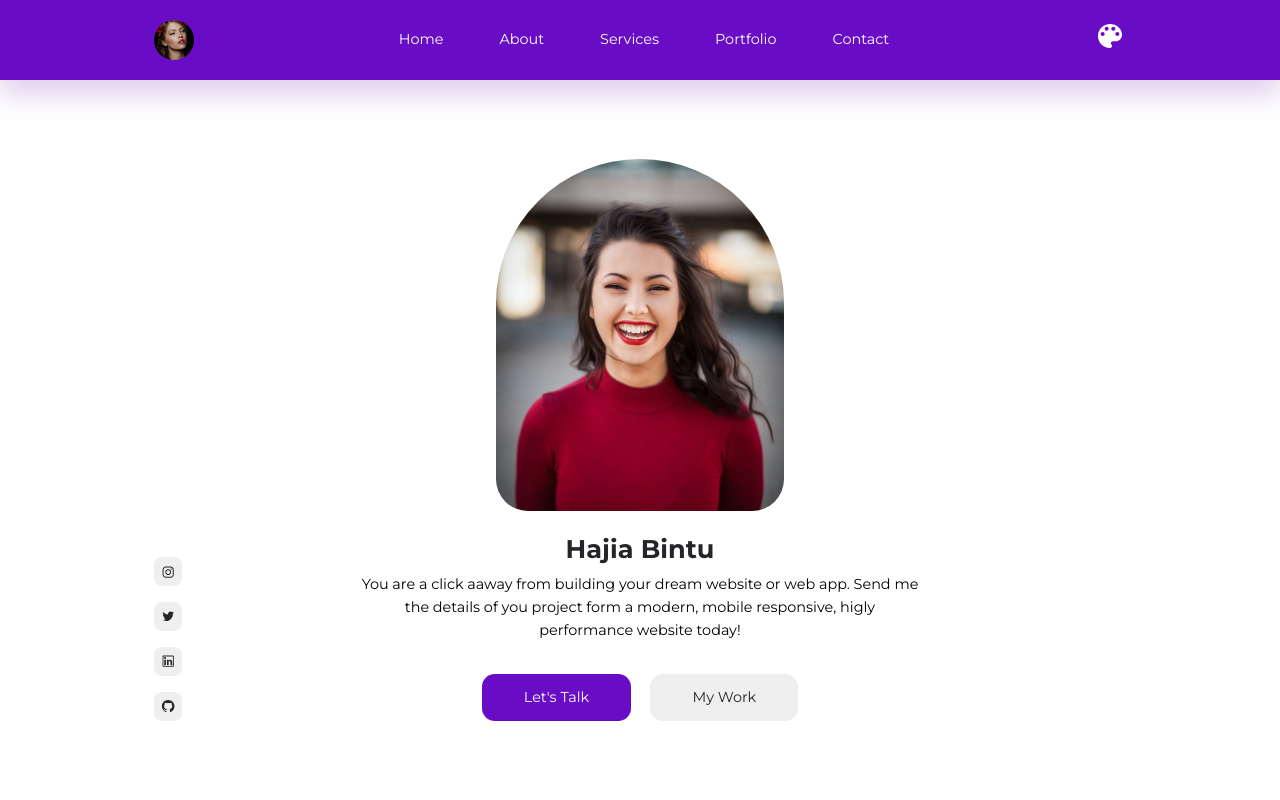
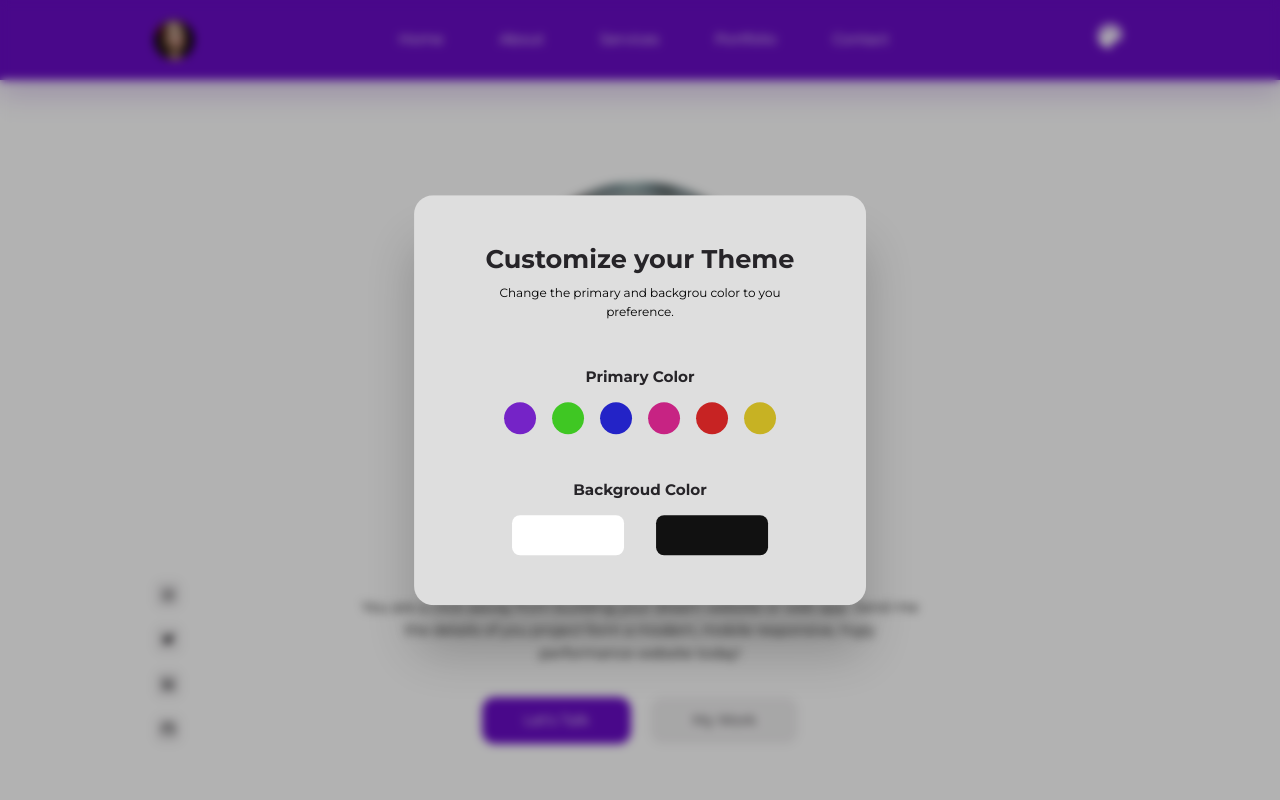
Before and after one commit to MessiasOli/react-portifolio, a React (Create React App) app: page / in a window 1280 px wide. Both pictures are taken after a click on the button 1110 px from the left and 40 px from the top of the page. Shown: the top 800 px of the page. Built offline with nearby package versions, Linux system fonts and the light colour scheme.

Commit message:
:art: Finished Customize Theme
Finished Customize Theme

```diff
--- a/public/index.html
+++ b/public/index.html
@@ -8,6 +8,7 @@
   <link href="https://fonts.googleapis.com/css2?family=Montserrat:wght@300;400;500;600;700&display=swap" rel="stylesheet">
 </head>
 <body>
+  <div id="overlays">testeeeeee</div>
   <div id="root"></div>
 </body>
 </html>
--- a/src/App.jsx
+++ b/src/App.jsx
@@ -8,6 +8,7 @@ import FAQs from './sections/faqs/FAQs'
 import Contact from './sections/contact/Contact'
 import Footer from './sections/footer/Footer'
 import FloatingNav from './sections/floating-nav/FloatingNav'
+import Theme from './theme/Theme'
 
 
 const App = () => {
@@ -22,7 +23,8 @@ const App = () => {
       <FAQs />
       <Contact />
       <Footer />
-      <FloatingNav />
+      <Theme />
+      {/* <FloatingNav /> */}
     </main>
   )
 }
--- /dev/null
+++ b/src/components/Modal.jsx
@@ -0,0 +1,22 @@
+import { Fragment } from "react"
+import ReactDom from 'react-dom'
+import Card from "./Card"
+import { useModalContext } from "../context/modal-context"
+import "./modal.css"
+
+function Modal({className, children}) {
+  const{showModal, closeModalHandler} = useModalContext()
+
+  return (
+    <Fragment>
+      {
+        showModal && ReactDom.createPortal(<>
+          <section id="backdrop" onClick={closeModalHandler}></section>
+          <Card className={className}>{children}</Card>
+        </>, document.querySelector("#overlays"))
+      }
+    </Fragment>
+  )
+}
+
+export default Modal
--- /dev/null
+++ b/src/components/modal.css
@@ -0,0 +1,10 @@
+#backdrop {
+  background: rgba(0,0,0, 0.3);
+  width: 100%;
+  position: fixed;
+  top: 0;
+  bottom: 0;
+  left: 0;
+  backdrop-filter: blur(5px);
+  z-index: 99;
+}
--- /dev/null
+++ b/src/context/modal-context.js
@@ -0,0 +1,24 @@
+import { createContext, useContext, useState } from "react";
+
+const ModalContext = createContext();
+
+export function ModalProvaide({children}) {
+  const [showModal, setShowModal] = useState(false)
+
+  const showModalHandler = () => {
+    setShowModal(true);
+  }
+
+  const closeModalHandler = () => {
+    setShowModal(false);
+  }
+  return  <ModalContext.Provider value={{showModal, showModalHandler, closeModalHandler}}>
+            {children}
+          </ModalContext.Provider>
+}
+
+
+// custom hook to consume the modal context anywhere in out app
+export const useModalContext = () => {
+  return useContext(ModalContext)
+}
--- a/src/index.js
+++ b/src/index.js
@@ -1,6 +1,7 @@
 import ReactDOM from "react-dom/client";
 import App from "./App";
+import { ModalProvaide } from "./context/modal-context";
 import './index.css'
 
 const root =  ReactDOM.createRoot(document.getElementById("root"))
-root.render(<App/>)
+root.render(<ModalProvaide><App/></ModalProvaide>)
--- a/src/sections/navbar/Navbar.jsx
+++ b/src/sections/navbar/Navbar.jsx
@@ -1,9 +1,11 @@
 import Logo from "../../assets/logo.jpg"
 import "./navbar.css"
 import {IoMdColorPalette} from 'react-icons/io'
+import {useModalContext} from "../../context/modal-context"
 import data from "./data"
 
 function Navbar() {
+  const { showModalHandler }  = useModalContext()
   return (
     <nav><div className="container nav__container">
       <a href="index.html" className="nav__logo">
@@ -18,7 +20,7 @@ function Navbar() {
         })
       }
       </ul>
-      <button id="theme__icon"><IoMdColorPalette/></button>
+      <button id="theme__icon" onClick={showModalHandler}><IoMdColorPalette/></button>
     </div></nav>
   )
 }
--- /dev/null
+++ b/src/theme/BackgroudColor.jsx
@@ -0,0 +1,7 @@
+function BackgroudColor({className}) {
+  return (
+    <button className={className}></button>
+  )
+}
+
+export default BackgroudColor
--- /dev/null
+++ b/src/theme/PrimaryColor.jsx
@@ -0,0 +1,7 @@
+function PrimaryColor({className}) {
+  return (
+    <button className={className}></button>
+  )
+}
+
+export default PrimaryColor
--- /dev/null
+++ b/src/theme/Theme.jsx
@@ -0,0 +1,35 @@
+import Modal from "../components/Modal"
+import BackgroudColor from "./BackgroudColor"
+import { primaryColors, backgroudColors } from "./data"
+import PrimaryColor from "./PrimaryColor"
+import './theme.css'
+
+function Theme() {
+  return (
+    <Modal className="theme__modal">
+      <h3>Customize your Theme</h3>
+      <small>Change the primary and backgrou color to you preference.</small>
+      <div className="theme__primary-wrapper">
+        <h5>Primary Color</h5>
+        <div className="theme__primary-colors">
+          {
+            primaryColors.map(pColor =>
+            <PrimaryColor key={pColor.className} className={pColor.className}/>
+            )
+          }
+        </div>
+      </div>
+      <div className="theme__backgroud-wrapper">
+          <h5>Backgroud Color</h5>
+          <div className="theme__backgroud-colors">
+            {
+              backgroudColors.map(bColor => <BackgroudColor key={bColor.className}
+              className={bColor.className}/>)
+            }
+          </div>
+      </div>
+    </Modal>
+  )
+}
+
+export default Theme
--- /dev/null
+++ b/src/theme/data.js
@@ -0,0 +1,10 @@
+export const primaryColors = [
+  { className: "color-1" },
+  { className: "color-2" },
+  { className: "color-3" },
+  { className: "color-4" },
+  { className: "color-5" },
+  { className: "color-6" },
+];
+
+export const backgroudColors = [{ className: "bg-1" }, { className: "bg-2" }];
--- /dev/null
+++ b/src/theme/theme.css
@@ -0,0 +1,96 @@
+.card.theme__modal {
+  position: fixed;
+  top: 50%;
+  left: 50%;
+  background: #dedede;
+  transform: translate(-50%, -50%);
+  z-index: 200;
+  text-align: center;
+  box-shadow: 0 3rem 3rem rgba(0,0,0,0.2);
+  padding: 3rem;
+}
+
+.card.theme__modal:hover {
+  background: #dedede;
+}
+
+.card.theme__modal small {
+  margin-top: 0.6rem;
+  display: block;
+  width: 80%;
+  margin-inline: auto;
+}
+
+.theme__primary-wrapper {
+  margin: 3rem 0;
+}
+
+.theme__primary-colors {
+  display: flex;
+  gap: 1rem;
+  justify-content: center;
+  flex-wrap: wrap;
+  margin-top: 1rem;
+}
+
+.theme__primary-colors button {
+  width: 2rem;
+  aspect-ratio: 1/1;
+  border-radius: 50%;
+  cursor: pointer;
+}
+
+.theme__primary-colors .color-1 {
+  background: hsl(270, 70%, 46%);
+}
+
+.theme__primary-colors .color-2 {
+  background: hsl(110, 70%, 46%);
+}
+
+.theme__primary-colors .color-3 {
+  background: hsl(240, 70%, 46%);
+}
+
+.theme__primary-colors .color-4 {
+  background: hsl(325, 70%, 46%);
+}
+
+.theme__primary-colors .color-5 {
+  background: hsl(0, 70%, 46%);
+}
+
+.theme__primary-colors .color-6 {
+  background: hsl(52, 70%, 46%);
+}
+
+.theme__backgroud-colors {
+  display: flex;
+  justify-content: center;
+  gap: 2rem;
+  margin-top: 1rem;
+}
+
+.theme__backgroud-colors button {
+  width: 7rem;
+  height: 2.5rem;
+  background: white;
+  border-radius: var(--border-radius-3);
+  cursor: pointer;
+}
+
+.theme__backgroud-colors .bg-2 {
+  background: #111;
+}
+
+/* MEDIA QUERIES (phones) */
+@media screen and (max-width: 600px) {
+  .card.theme__modal {
+      width: var(--container-width-md);
+      padding: 3rem 1.5rem;
+  }
+
+  .theme__primary-colors {
+      gap: 0.6rem;
+  }
+}
```
